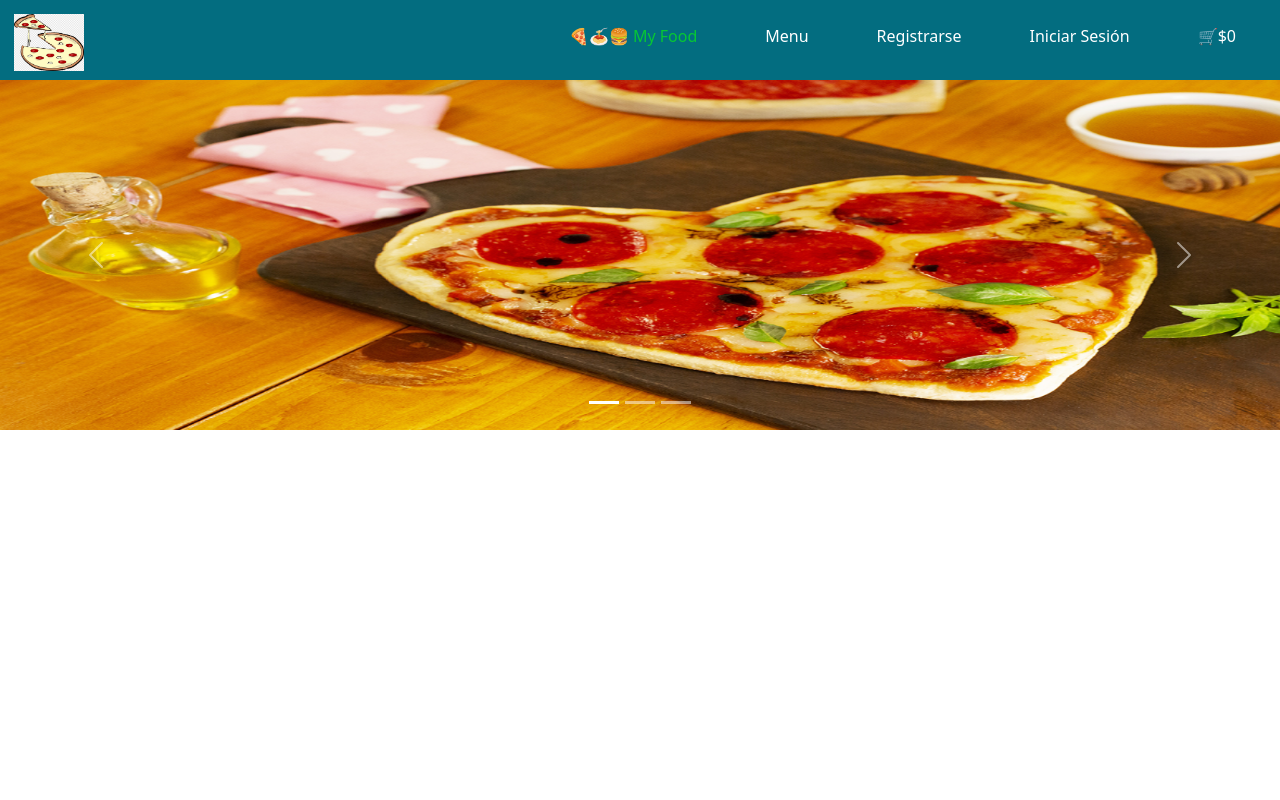
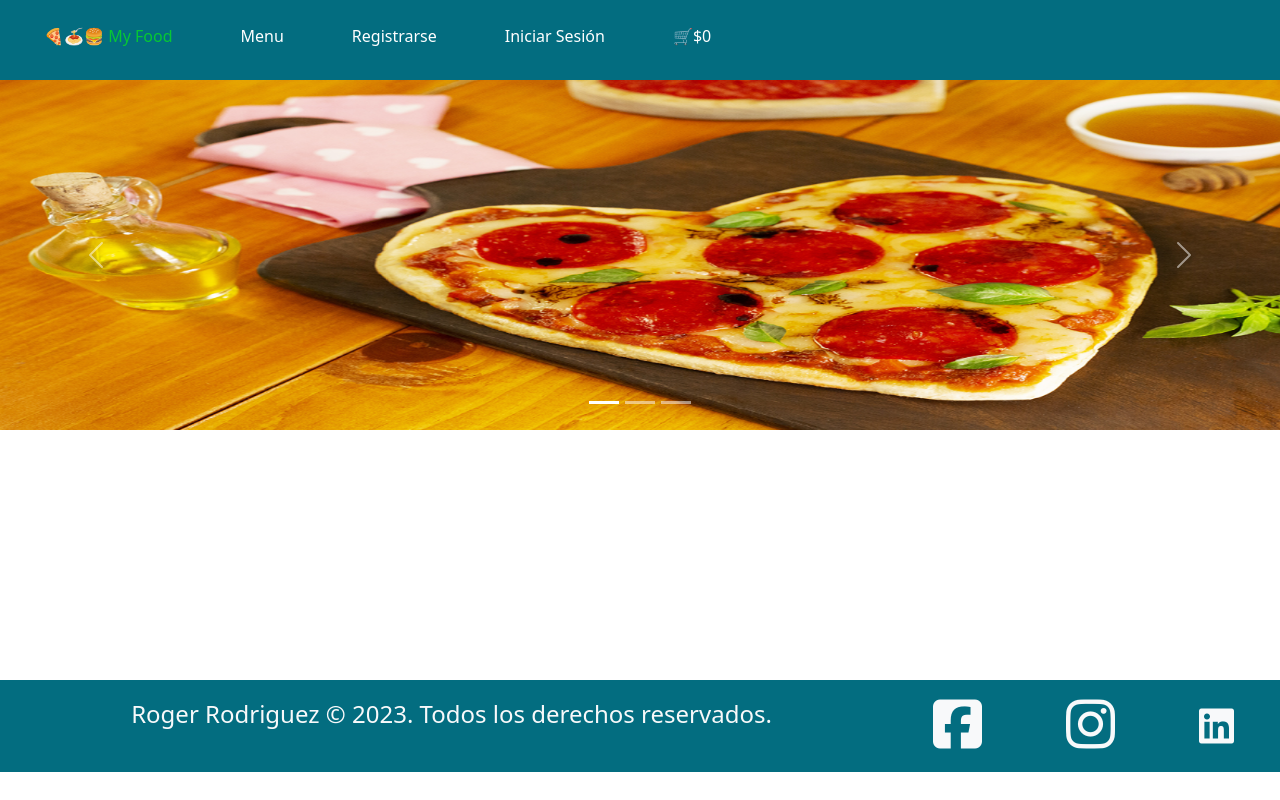
Before and after one commit to roger-rd/Proyecto_FInal_Desafio_Latam, a React (Vite) app: page / in a window 1280 px wide. Shown: the top 800 px of the page. Built offline with nearby package versions, Linux system fonts and the light colour scheme.

Commit message:
se modifica el json, y se aplica el breackpoint a la page car

```diff
--- a/index.html
+++ b/index.html
@@ -4,7 +4,7 @@
     <meta charset="UTF-8" />
     <link rel="icon" type="image/svg+xml" href="/vite.svg" />
     <meta name="viewport" content="width=device-width, initial-scale=1.0" />
-    <link href="https://cdn.jsdelivr.net/npm/bootstrap@5.3.0-alpha1/dist/css/bootstrap.min.css" rel="stylesheet" integrity="sha384-GLhlTQ8iRABdZLl6O3oVMWSktQOp6b7In1Zl3/Jr59b6EGGoI1aFkw7cmDA6j6gD" crossorigin="anonymous">
+    <link href="https://cdn.jsdelivr.net/npm/bootstrap@5.3.0/dist/css/bootstrap.min.css" rel="stylesheet" integrity="sha384-9ndCyUaIbzAi2FUVXJi0CjmCapSmO7SnpJef0486qhLnuZ2cdeRhO02iuK6FUUVM" crossorigin="anonymous">
     <script src="https://kit.fontawesome.com/dd8e84b4a3.js" crossorigin="anonymous"></script>
 
     <title>My Food</title>
--- a/public/platos.json
+++ b/public/platos.json
@@ -1,51 +1,84 @@
 [
   {
-    "desc": "La pizza napolitana, de masa tierna y delgada pero bordes altos, es la versión propia de la cocina napolitana de la pizza redonda. El término pizza napoletana, por su importancia histórica o regional, se emplea en algunas zonas como sinónimo de pizza tonda.",
+    "desc": "Consiste en una masa frita de papa cocida, rellena de carne de vacuno, pollo, queso, cebollas, aceitunas, huevos duros, entre otros ingredientes picados.",
     "id": "P001",
-    "img": "https://firebasestorage.googleapis.com/v0/b/apis-varias-mias.appspot.com/o/pizzeria%2Fpizza-1239077_640_cl.jpg?alt=media&token=6a9a33da-5c00-49d4-9080-784dcc87ec2c",
-    "ingredients": ["mozzarella", "tomates", "jamón", "orégano"],
-    "name": "napolitana",
+    "img": "https://www.gourmet.cl/wp-content/uploads/2016/09/Papas_Rellenas_video_Retoques_01-570x458.jpg",
+    "ingredients": ["Papas", "2 huevos duros", "250 gramos de carne molida", "aceitunas negras","pimienta negra", "oregano"],
+    "name": "PAPAS RELLENAS",
+    "categoria": "plato de fondo",
+    "cantidad":"2 Personas",
     "price": 5950
   },
   {
-    "desc": "La pizza es una preparación culinaria que consiste en un pan plano, habitualmente de forma circular, elaborado con harina de trigo, levadura, agua y sal (a veces aceite de oliva) que comúnmente se cubre con salsa de tomate, queso y otros muchos ingredientes, y que se hornea a alta temperatura, tradicionalmente en un horno de leña.",
+    "desc": "Plato se utiliza carne de res cortada en trozos que serán dorados en una sartén junto con sal, pimienta, chiles verdes, rojos y de árbol.",
     "id": "P002",
-    "img": "https://firebasestorage.googleapis.com/v0/b/apis-varias-mias.appspot.com/o/pizzeria%2Fcheese-164872_640_com.jpg?alt=media&token=18b2b821-4d0d-43f2-a1c6-8c57bc388fab",
-    "ingredients": ["mozzarella", "tomates", "jamón", "choricillo"],
-    "name": "española",
+    "img": "https://www.gourmet.cl/wp-content/uploads/2021/08/Chili-con-Carne-Ajustada-Web-570x458.jpg",
+    "ingredients": ["Carne Molida","Pulpa de tomate","Porotos negros","Choclo desgranado"],
+    "name": "CHILI CON CARNE",
+    "categoria": "plato de fondo",
+    "cantidad":"4 Personas",
     "price": 7250
   },
   {
-    "desc": "La pizza es una preparación culinaria que consiste en un pan plano, habitualmente de forma circular, elaborado con harina de trigo, levadura, agua y sal (a veces aceite de oliva) que comúnmente se cubre con salsa de tomate, queso y otros muchos ingredientes, y que se hornea a alta temperatura, tradicionalmente en un horno de leña.",
+    "desc": "técnica de cocción de la cocina japonesa en la cual los alimentos son asados al horno en un adobo de salsa dulce.",
     "id": "P003",
-    "img": "https://firebasestorage.googleapis.com/v0/b/apis-varias-mias.appspot.com/o/pizzeria%2Fpizza-1239077_640_com.jpg?alt=media&token=e7cde87a-08d5-4040-ac54-90f6c31eb3e3",
-    "ingredients": ["mozzarella", "tomates", "salame", "orégano"],
-    "name": "salame",
-    "price": 5990
+    "img": "https://www.gourmet.cl/wp-content/uploads/2021/08/Pollo_Teriyaki_Interior_Gourmet.jpg",
+    "ingredients": ["Pechugas de pollo", "Arroz blanco", "Brócoli al vapor"," Salsa Teriyaki"],
+    "name": "POLLO TERIYAKI",
+    "categoria": "plato de fondo",
+    "cantidad":" 2 Personas",
+    "price": 7250
   },
   {
-    "desc": "La pizza es una preparación culinaria que consiste en un pan plano, habitualmente de forma circular, elaborado con harina de trigo, levadura, agua y sal (a veces aceite de oliva) que comúnmente se cubre con salsa de tomate, queso y otros muchos ingredientes, y que se hornea a alta temperatura, tradicionalmente en un horno de leña.",
+    "desc": "Combinacion de albóndigas caseras con caldo y verduras. Las albóndigas están hechas con una mezcla de carne picada, pan rallado, huevos y especias.",
     "id": "P004",
-    "img": "https://firebasestorage.googleapis.com/v0/b/apis-varias-mias.appspot.com/o/pizzeria%2Fpizza-2000595_640_c.jpg?alt=media&token=61325b6e-a1e0-441e-b3b5-7335ba13e8be",
-    "ingredients": ["mozzarella", "salame", "aceitunas", "champiñones"],
-    "name": "cuatro estaciones",
-    "price": 9590
+    "img": "https://www.gourmet.cl/wp-content/uploads/2016/09/recetas-gourmet-marzo-2021-internet-7-1-570x458.jpg",
+    "ingredients": ["Carne Molida","Marraqueta","Huevos","Zapallo amarillo","Papas"],
+    "name": "CAZUELA DE ALBÓNDIGAS",
+    "categoria": "plato de fondo",
+    "cantidad":"2 Personas",
+    "price": 7250
   },
   {
-    "desc": "La pizza es una preparación culinaria que consiste en un pan plano, habitualmente de forma circular, elaborado con harina de trigo, levadura, agua y sal (a veces aceite de oliva) que comúnmente se cubre con salsa de tomate, queso y otros muchos ingredientes, y que se hornea a alta temperatura, tradicionalmente en un horno de leña.",
+    "desc": "Se combinan con una cremosa salsa de azafrán que le da un color dorado y un sabor delicado y aromático. Los ostiones frescos añaden un toque marino y textura suave a esta deliciosa preparación.",
     "id": "P005",
-    "img": "https://firebasestorage.googleapis.com/v0/b/apis-varias-mias.appspot.com/o/pizzeria%2Fpizza-salame.jpg?alt=media&token=ab3d4bf8-01f2-4810-982b-bd7fb6b517b2",
-    "ingredients": ["mozzarella", "tomates cherry", "bacon", "orégano"],
-    "name": "bacon",
-    "price": 6450
+    "img": "https://www.gourmet.cl/wp-content/uploads/2012/07/fetuccini-con-salsa-de-azafran-y-ostiones.jpg",
+    "ingredients": ["Pasta a eleccion","ostiones sin concha","Vino blanco","Crema","queso parmesano rallado"],
+    "name": "FETUCCINI CON SALSA DE AZAFRÁN Y OSTIONES",
+    "categoria": "plato de fondo",
+    "cantidad":"2 Personas",
+    "price": 7250
   },
   {
-    "desc": "La pizza es una preparación culinaria que consiste en un pan plano, habitualmente de forma circular, elaborado con harina de trigo, levadura, agua y sal (a veces aceite de oliva) que comúnmente se cubre con salsa de tomate, queso y otros muchos ingredientes, y que se hornea a alta temperatura, tradicionalmente en un horno de leña.",
+    "desc": " El lomo vetado se sazona con especias y se hornea lentamente, lo que permite que la carne se cocine de manera uniforme y conserve su jugosidad.",
     "id": "P006",
-    "img": "https://firebasestorage.googleapis.com/v0/b/apis-varias-mias.appspot.com/o/pizzeria%2Fpizza-2000595_640_c.jpg?alt=media&token=61325b6e-a1e0-441e-b3b5-7335ba13e8be",
-    "ingredients": ["mozzarella", "pimientos", "pollo grillé", "orégano"],
-    "name": "pollo picante",
-    "price": 8500
+    "img": "https://www.gourmet.cl/wp-content/uploads/2012/07/lomo-vetado-con-salsa-de-champinones.jpg",
+    "ingredients": ["Lomo vetado","Pimienta","Salsa de Soya","Aceite de oliva","Vino blanco"],
+    "name": "LOMO VETADO AL HORNO",
+    "categoria": "plato de fondo",
+    "cantidad":"2 Personas",
+    "price": 7250
+  },
+  {
+    "desc": "Es un plato sabroso y aromático que combina trozos de pollo tierno con una salsa de curry llena de especias y sabores exóticos..",
+    "id": "P007",
+    "img": "https://www.gourmet.cl/wp-content/uploads/2016/09/Pollo-al-Curry-ajustada-web-570x458.jpg",
+    "ingredients": ["Pechugas de pollo", "Curry","Almendra sin piel", "Salsa Blanca"],
+    "name": "POLLO AL CURRY",
+    "categoria": "plato de fondo",
+    "cantidad":"2 Personas",
+    "price": 7250
+  },
+  {
+    "desc": ".",
+    "id": "P008",
+    "img": "https://www.gourmet.cl/wp-content/uploads/2021/08/Quiche_Adaptada_Gourmet.jpg",
+    "ingredients": ["Aceite de oliva","Quinoa tricolor","Pimienta Negra Molida","Pimentón rojo","Zapallo italiano", "Huevos","Crema de leche"],
+    "name": "QUICHE VEGETARIANO CON MASA DE QUINOA",
+    "categoria": "plato de fondo",
+    "cantidad":" 2 Personas",
+    "price": 7250
   }
 
+
 ]
--- a/src/App.jsx
+++ b/src/App.jsx
@@ -18,10 +18,7 @@ import Menu from './page/Menu';
 
 
 
-
-
 function App() {
-  // const [usuario, setUsuario] = useState(null)
 
   return (
     <>
--- a/src/assets/css/navbarFooter.css
+++ b/src/assets/css/navbarFooter.css
@@ -27,6 +27,6 @@ nav {
 }
 
 footer{
-  margin-top: 50%;
+  margin-top: 250px;
   background: #036d80;
 }
--- a/src/components/Navbar.jsx
+++ b/src/components/Navbar.jsx
@@ -1,9 +1,8 @@
 import "../assets/css/navbarFooter.css";
 import { NavLink,Link, useNavigate} from "react-router-dom";
 
-import icon from '../assets/img/icon-pizza-2.png'
+// import icon from '../assets/img/icon-pizza-2.png'
 import { useOperationsContext } from "../context/OperationsContext";
-
 
 
 
@@ -23,9 +22,9 @@ export default function Navbar() {
 
         <nav>
             <div className=" d-flex ">
-                <div className="p-1 flex-grow-1 icon">
-                    <img src={icon} alt="pizza" width={70} />
-                </div>
+                {/* <div className="p-1 flex-grow-1 icon">
+                    <img src={icon} alt="" width={70} />
+                </div> */}
                 <div className="p-1 navHom">
                     <NavLink className={({ isActive }) => (isActive ? 'active' : undefined)} end to="/" >🍕🍝🍔 My Food</NavLink>
                 </div>
@@ -41,48 +40,7 @@ export default function Navbar() {
                 <div className="p-1 navHom car">
                     <NavLink className={({ isActive }) => (isActive ? 'active' : undefined)} end to="/Car" >🛒{FormatCoin(total)}</NavLink>
                 </div>
-
-
-                {/* //esto es nuevo del desafio soft///////
-                <span className="me-3">
-
-
-
-
-            <Link to="/">
-                        Inicio
-                        <i className="fa-solid fa-house ms-2"></i>
-                    </Link>
-                </span>
-
-                {!usuario ? (
-                    <div>
-                        <Link to="/registrarse">
-                            <button className="btn m-1 register-btn">Registrarse</button>
-                        </Link>
-
-                        <Link to="/login">
-                            <button className="btn login-btn">Iniciar Sesión</button>
-                        </Link>
-                    </div>
-                ) : (
-                    <div>
-                        <Link to="/perfil">
-                            <button className="btn  m-1 btn-light">Mi Perfil</button>
-                        </Link>
-                        <button onClick={logout} className="btn btn-danger">
-                            Salir
-                        </button>
-                    </div>
-                )}
-
-
-
-            */}
             </div>
-
-
-
         </nav>
     );
 }
--- a/src/page/Menu.jsx
+++ b/src/page/Menu.jsx
@@ -40,6 +40,8 @@ export default function Menu() {
                                     <hr />
                                     <div className="card-footer" >
                                         <h5 className="text-muted">$ {item.price}</h5>
+                                        <h5 className="text-muted">👨🏼‍💼 {item.cantidad}</h5>
+
                                     <div className="buttonHome">
                                         <button className="btn btn-primary" onClick={() => {
                                             navigate(`/DetalleMenu/${item.id}`);
```
Also changed, not shown: src/assets/css/home.css (+35 -7 lines), src/page/Car.jsx (+20 -82 lines), src/assets/css/car.css (line endings or trailing spaces), src/assets/img/icon-pizza-2.png (deleted).
